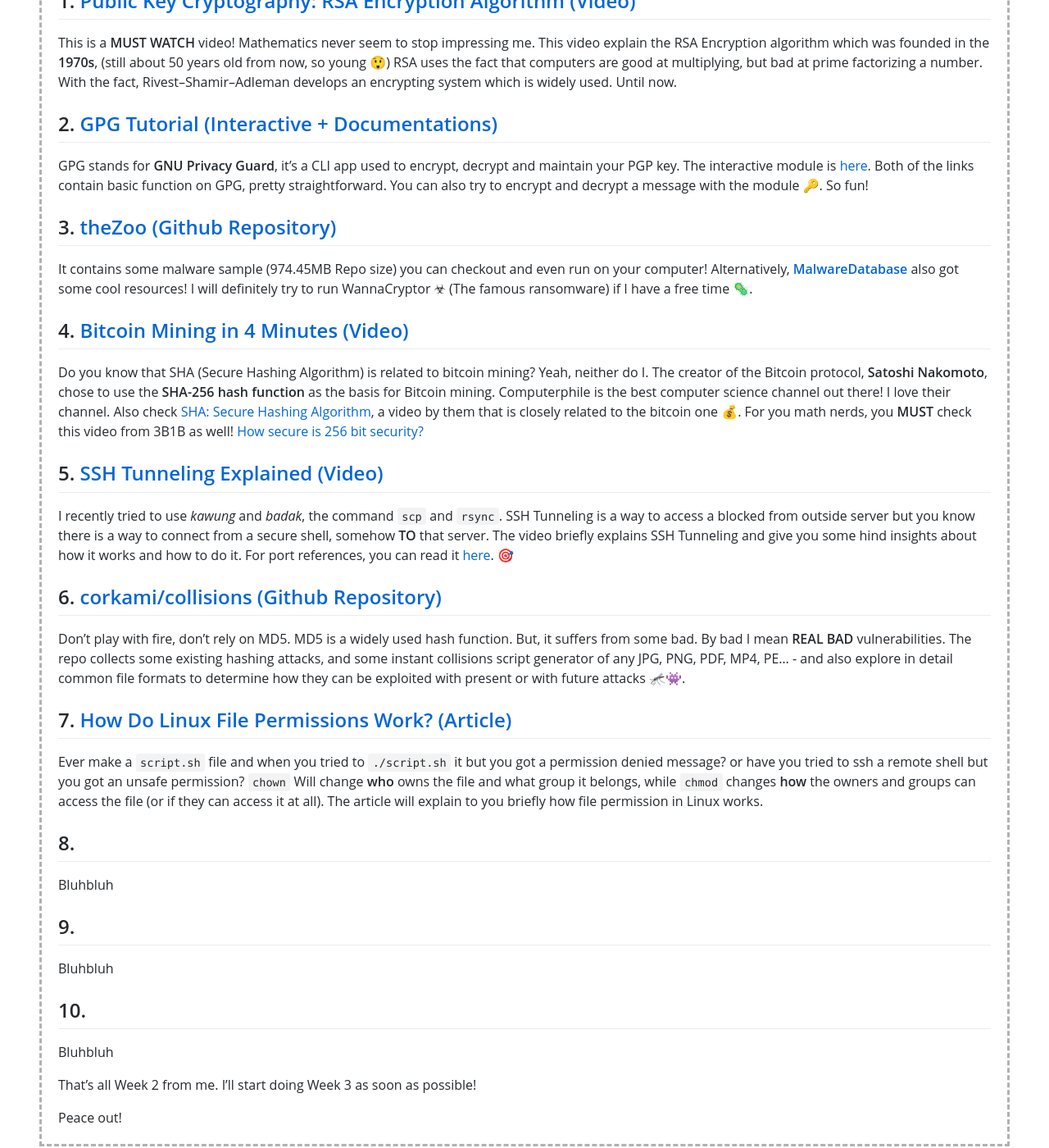
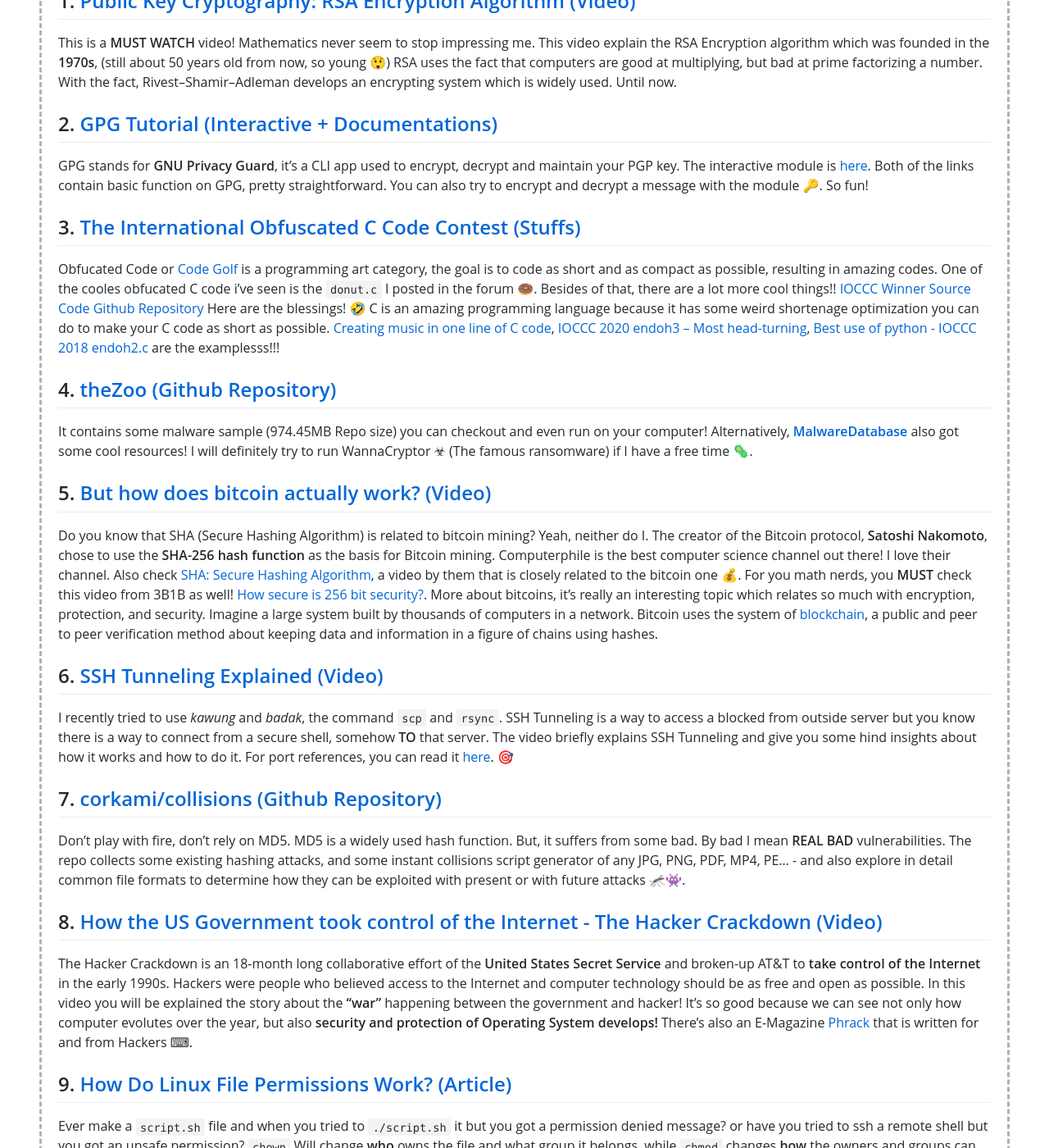
Before and after one commit to Bimabara/os211, a Jekyll site: the page built from w02.md, in a window 1280 px wide and 1400 px high, scrolled down 446 px. Shown: the whole window at 82% size. Built offline with Jekyll 4.4.1, drawn with Linux system fonts in a browser that asks for light colours; our own code applies the rules of GitHub Pages for plain Markdown files; some of the changed text lies outside the part shown.

Commit message:
OS211 hockyy
Add top 10 lists

```diff
--- a/w02.md
+++ b/w02.md
@@ -15,37 +15,37 @@ This is a **MUST WATCH** video! Mathematics never seem to stop impressing me. Th
 
 GPG stands for **GNU Privacy Guard**, it's a CLI app used to encrypt, decrypt and maintain your PGP key. The interactive module is [here](https://www.igolder.com/PGP/). Both of the links contain basic function on GPG, pretty straightforward. You can also try to encrypt and decrypt a message with the module 🔑. So fun!
 
-## 3. [theZoo (Github Repository)](https://github.com/ytisf/theZoo)
+## 3. [The International Obfuscated C Code Contest (Stuffs)](http://www.ioccc.org/index.html)
+
+Obfucated Code or [Code Golf](https://www.youtube.com/watch?v=MqZgoNRERY8) is a programming art category, the goal is to code as short and as compact as possible, resulting in amazing codes. One of the cooles obfucated C code i've seen is the `donut.c` I posted in the forum 🍩. Besides of that, there are a lot more cool things!! [IOCCC Winner Source Code Github Repository](https://github.com/ioccc-src/winner) Here are the blessings! 🤣 C is an amazing programming language because it has some weird shortenage optimization you can do to make your C code as short as possible. [Creating music in one line of C code](https://www.youtube.com/watch?v=L9KLnN0GczI), [IOCCC 2020 endoh3 -- Most head-turning](https://www.youtube.com/watch?v=FmxcnXhvJlo), [Best use of python - IOCCC 2018 endoh2.c](https://www.youtube.com/watch?v=6Ak1DC1uBuc) are the examplesss!!!
+
+## 4. [theZoo (Github Repository)](https://github.com/ytisf/theZoo)
 
 It contains some malware sample (974.45MB Repo size) you can checkout and even run on your computer! Alternatively, [**MalwareDatabase**](https://github.com/Endermanch/MalwareDatabase) also got some cool resources! I will definitely try to run WannaCryptor ☣ (The famous ransomware) if I have a free time 🦠.
 
-## 4. [Bitcoin Mining in 4 Minutes (Video)](https://www.youtube.com/watch?v=wTC31ZI6QM4)
+## 5.  [But how does bitcoin actually work? (Video)](https://www.youtube.com/watch?v=bBC-nXj3Ng4)
 
-Do you know that SHA (Secure Hashing Algorithm) is related to bitcoin mining? Yeah, neither do I. The creator of the Bitcoin protocol, **Satoshi Nakomoto**, chose to use the **SHA-256 hash function** as the basis for Bitcoin mining. Computerphile is the best computer science channel out there! I love their channel. Also check [SHA: Secure Hashing Algorithm](https://www.youtube.com/watch?v=DMtFhACPnTY), a video by them that is closely related to the bitcoin one 💰. For you math nerds, you **MUST** check this video from 3B1B as well! [How secure is 256 bit security?](https://www.youtube.com/watch?v=S9JGmA5_unY)
+Do you know that SHA (Secure Hashing Algorithm) is related to bitcoin mining? Yeah, neither do I. The creator of the Bitcoin protocol, **Satoshi Nakomoto**, chose to use the **SHA-256 hash function** as the basis for Bitcoin mining. Computerphile is the best computer science channel out there! I love their channel. Also check [SHA: Secure Hashing Algorithm](https://www.youtube.com/watch?v=DMtFhACPnTY), a video by them that is closely related to the bitcoin one 💰. For you math nerds, you **MUST** check this video from 3B1B as well! [How secure is 256 bit security?](https://www.youtube.com/watch?v=S9JGmA5_unY). More about bitcoins, it's really an interesting topic which relates so much with encryption, protection, and security. Imagine a large system built by thousands of computers in a network. Bitcoin uses the system of [blockchain](https://www.youtube.com/watch?v=SSo_EIwHSd4), a public and peer to peer verification method about keeping data and information in a figure of chains using hashes.
 
-## 5. [SSH Tunneling Explained (Video)](https://www.youtube.com/watch?v=AtuAdk4MwWw)
+## 6. [SSH Tunneling Explained (Video)](https://www.youtube.com/watch?v=AtuAdk4MwWw)
 
 I recently tried to use *kawung* and *badak*, the command `scp` and `rsync`. SSH Tunneling is a way to access a blocked from outside server but you know there is a way to connect from a secure shell, somehow **TO** that server. The video briefly explains SSH Tunneling and give you some hind insights about how it works and how to do it. For port references, you can read it [here](https://www.meridianoutpost.com/resources/articles/well-known-tcpip-ports.php). 🎯
 
-## 6. [corkami/collisions (Github Repository)](https://github.com/corkami/collisions)
+## 7. [corkami/collisions (Github Repository)](https://github.com/corkami/collisions)
 
 Don't play with fire, don't rely on MD5. MD5 is a widely used hash function. But, it suffers from some bad. By bad I mean **REAL BAD** vulnerabilities. The repo collects some existing hashing attacks, and some instant collisions script generator of any JPG, PNG, PDF, MP4, PE... - and also explore in detail common file formats to determine how they can be exploited with present or with future attacks 🦟👾.
 
-## 7. [How Do Linux File Permissions Work? (Article)](https://www.howtogeek.com/67987/htg-explains-how-do-linux-file-permissions-work/)
+## 8. [How the US Government took control of the Internet -  The Hacker Crackdown (Video)](https://www.youtube.com/watch?v=YFwTabn9_S0)
 
-Ever make a `script.sh` file and when you tried to `./script.sh` it but you got a permission denied message? or have you tried to ssh a remote shell but you got an unsafe permission? `chown` Will change **who** owns the file and what group it belongs, while `chmod` changes **how** the owners and groups can access the file (or if they can access it at all). The article will explain to you briefly how file permission in Linux works.
+The Hacker Crackdown is an 18-month long collaborative effort of the **United States Secret Service** and broken-up AT&T to **take control of the Internet** in the early 1990s. Hackers were people who believed access to the Internet and computer technology should be as free and open as possible. In this video you will be explained the story about the **"war"** happening between the government and hacker! It's so good because we can see not only how computer evolutes over the year, but also **security and protection of Operating System develops!** There's also an E-Magazine [Phrack](http://phrack.org/issues/1/1.html) that is written for and from Hackers ⌨.
 
-## 8. []()
+## 9. [How Do Linux File Permissions Work? (Article)](https://www.howtogeek.com/67987/htg-explains-how-do-linux-file-permissions-work/)
 
-Bluhbluh
+Ever make a `script.sh` file and when you tried to `./script.sh` it but you got a permission denied message? or have you tried to ssh a remote shell but you got an unsafe permission? `chown` Will change **who** owns the file and what group it belongs, while `chmod` changes **how** the owners and groups can access the file (or if they can access it at all). The article will explain to you briefly how file permission in Linux works 🔑.
 
-## 9. []()
+## 10. [Everything You Need To Know About Edward Snowden (Video + Movie 😆)](https://www.youtube.com/watch?v=H6vkEx5fQnc)
 
-Bluhbluh
-
-## 10. []()
-
-Bluhbluh
+Edward Snowden used to work in the **NSA** (National Security Agency) and has been dubbed as a whistle-blower, a snitch. He leaks **NSA**'s program about spying on user's data through companies' servers. Several countries had controversies about this. To know more, you can watch an Indonesian storytell about the movie [Snowden (2016)](https://www.youtube.com/watch?v=7WSxhyWsylg) that was based on his story. You should also know the story about [Julian Assange, WikiLeaks' Founder](https://www.youtube.com/watch?v=pgw6FoFPhjo). Also, this is a Vox journal video on [How America fails its whistleblowers](https://www.youtube.com/watch?v=xuiDuoRJkOY) 📰📰.
 
 That's all Week 2 from me. I'll start doing Week 3 as soon as possible!
 
```
